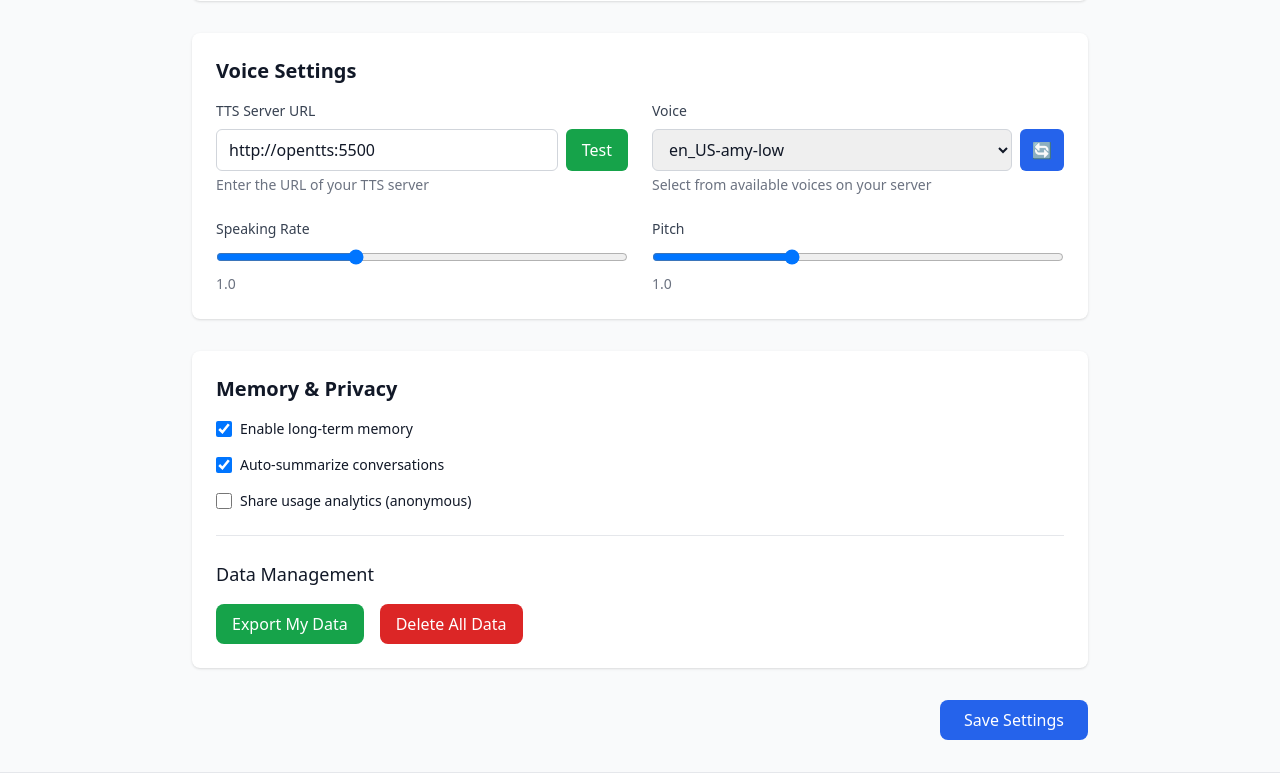
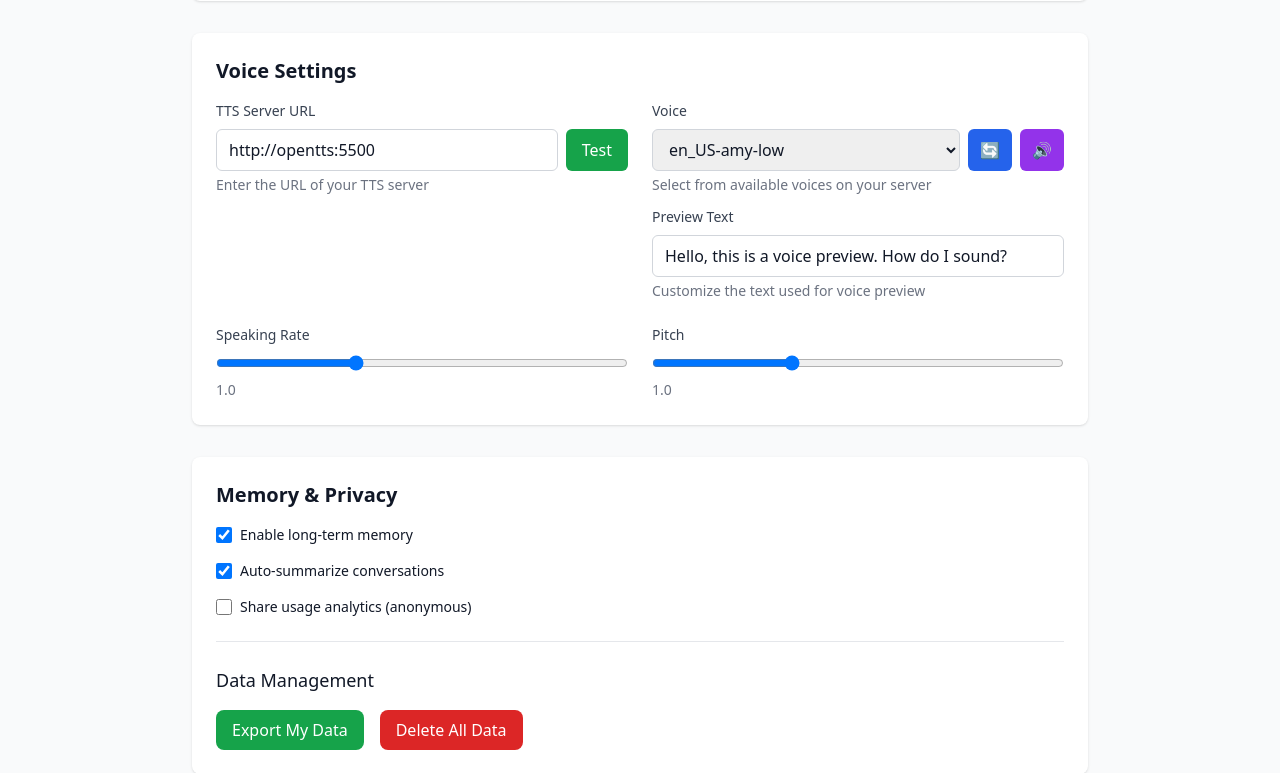
Before and after one commit to chartmann1590/Best-Friend, a Flask app: page /settings/ in a window 1280 px wide. Shown: the part 988-1761 px from the top of the page. Run offline with Flask 3, Linux system fonts and the light colour scheme; the visitor is signed in with stand-in values (Sample User, id 1); data that the repository does not hold is empty; parts of the project's set-up code (start-up, migrations or seed data) failed here and were passed over; some libraries are stand-ins or nearby versions.

Commit message:
Fix TTS voice discovery and add voice preview functionality
- Fix TTS service to properly handle different OpenTTS API response formats
- Add robust voice parsing with fallback field names (id/name, language/lang/locale, etc.)
- Add voice preview endpoint with audio generation and playback
- Add voice preview button (🔊) to settings page with customizable preview text
- Fix TTS service methods to use user-specific settings consistently
- Improve error handling and logging for voice discovery
- Add voice preview status display and audio playback functionality
- Ensure all TTS methods properly use dynamic user settings instead of hardcoded URLs

```diff
--- a/app/blueprints/settings.py
+++ b/app/blueprints/settings.py
@@ -161,3 +161,45 @@ def test_tts_connection():
             'success': False,
             'error': f'Unexpected error: {str(e)}'
         }), 500
+
+@settings_bp.route('/api/preview-voice', methods=['POST'])
+@login_required
+def preview_voice():
+    """Preview a TTS voice with sample text."""
+    try:
+        validate_csrf(request.form.get('csrf_token'))
+    except BadRequest:
+        return jsonify({'error': 'CSRF token validation failed'}), 400
+
+    voice_id = request.form.get('voice_id', '').strip()
+    preview_text = request.form.get('preview_text', 'Hello, this is a voice preview.').strip()
+
+    if not voice_id:
+        return jsonify({'error': 'Voice ID is required'}), 400
+
+    try:
+        # Get TTS service and generate preview
+        tts_service = current_app.tts_service
+        audio_data = tts_service.preview_voice(voice_id, current_user.id, preview_text)
+
+        if audio_data:
+            # Return audio data as base64 encoded string
+            import base64
+            audio_b64 = base64.b64encode(audio_data).decode('utf-8')
+
+            return jsonify({
+                'success': True,
+                'audio_data': audio_b64,
+                'message': f'Voice preview generated successfully'
+            })
+        else:
+            return jsonify({
+                'success': False,
+                'error': 'Failed to generate voice preview'
+            }), 400
+
+    except Exception as e:
+        return jsonify({
+            'success': False,
+            'error': f'Unexpected error: {str(e)}'
+        }), 500
--- a/app/templates/settings.html
+++ b/app/templates/settings.html
@@ -142,8 +142,28 @@
                                 class="px-3 py-2 bg-blue-600 text-white rounded-md hover:bg-blue-700 focus:outline-none focus:ring-2 focus:ring-blue-500 transition-colors">
                             🔄
                         </button>
+                        <button type="button" id="previewVoiceBtn"
+                                class="px-3 py-2 bg-purple-600 text-white rounded-md hover:bg-purple-700 focus:outline-none focus:ring-2 focus:ring-purple-500 transition-colors">
+                            🔊
+                        </button>
                     </div>
                     <p class="text-sm text-gray-500 mt-1">Select from available voices on your server</p>
+                    <div id="voicePreviewStatus" class="mt-2 hidden">
+                        <div id="voicePreviewSuccess" class="hidden text-sm text-green-600 dark:text-green-400"></div>
+                        <div id="voicePreviewError" class="hidden text-sm text-red-600 dark:text-red-400"></div>
+                    </div>
+
+                    <!-- Voice Preview Text Input -->
+                    <div class="mt-3">
+                        <label for="previewText" class="block text-sm font-medium text-gray-700 dark:text-gray-300 mb-2">Preview Text</label>
+                        <div class="flex space-x-2">
+                            <input type="text" id="previewText"
+                                   value="Hello, this is a voice preview. How do I sound?"
+                                   class="flex-1 px-3 py-2 border border-gray-300 dark:border-gray-600 rounded-md focus:ring-2 focus:ring-blue-500 focus:border-transparent dark:bg-gray-700 dark:text-white"
+                                   placeholder="Enter text to preview the voice">
+                        </div>
+                        <p class="text-sm text-gray-500 mt-1">Customize the text used for voice preview</p>
+                    </div>
                 </div>
 
                 <div>
@@ -513,6 +533,96 @@ document.addEventListener('DOMContentLoaded', function() {
         }
     });
 
+    // Voice Preview Button
+    const previewVoiceBtn = document.getElementById('previewVoiceBtn');
+    const previewTextInput = document.getElementById('previewText');
+    const voicePreviewStatus = document.getElementById('voicePreviewStatus');
+    const voicePreviewSuccess = document.getElementById('voicePreviewSuccess');
+    const voicePreviewError = document.getElementById('voicePreviewError');
+
+    previewVoiceBtn.addEventListener('click', async function() {
+        const selectedVoice = ttsVoiceSelect.value;
+        const previewText = previewTextInput.value.trim();
+
+        if (!selectedVoice) {
+            showVoicePreviewError('Please select a voice first');
+            return;
+        }
+
+        if (!previewText) {
+            showVoicePreviewError('Please enter preview text');
+            return;
+        }
+
+        previewVoiceBtn.disabled = true;
+        previewVoiceBtn.textContent = '⏳';
+
+        try {
+            const formData = new FormData();
+            formData.append('voice_id', selectedVoice);
+            formData.append('preview_text', previewText);
+            formData.append('csrf_token', document.querySelector('input[name="csrf_token"]').value);
+
+            const response = await fetch('{{ url_for("settings.preview_voice") }}', {
+                method: 'POST',
+                body: formData
+            });
+
+            const data = await response.json();
+
+            if (data.success) {
+                showVoicePreviewSuccess('Voice preview generated successfully!');
+                // Play the audio preview
+                playAudioPreview(data.audio_data);
+            } else {
+                showVoicePreviewError(data.error);
+            }
+        } catch (error) {
+            console.error('Error generating voice preview:', error);
+            showVoicePreviewError('Failed to generate preview. Please try again.');
+        } finally {
+            previewVoiceBtn.disabled = false;
+            previewVoiceBtn.textContent = '🔊';
+        }
+    });
+
+    function playAudioPreview(audioData) {
+        try {
+            // Convert base64 to audio blob
+            const byteCharacters = atob(audioData);
+            const byteNumbers = new Array(byteCharacters.length);
+            for (let i = 0; i < byteCharacters.length; i++) {
+                byteNumbers[i] = byteCharacters.charCodeAt(i);
+            }
+            const byteArray = new Uint8Array(byteNumbers);
+            const blob = new Blob([byteArray], { type: 'audio/wav' });
+
+            // Create audio element and play
+            const audio = new Audio(URL.createObjectURL(blob));
+            audio.play().catch(e => {
+                console.error('Error playing audio:', e);
+                showVoicePreviewError('Audio preview generated but could not play automatically');
+            });
+        } catch (error) {
+            console.error('Error processing audio preview:', error);
+            showVoicePreviewError('Error processing audio preview');
+        }
+    }
+
+    function showVoicePreviewSuccess(message) {
+        voicePreviewStatus.classList.remove('hidden');
+        voicePreviewSuccess.textContent = message;
+        voicePreviewSuccess.classList.remove('hidden');
+        voicePreviewError.classList.add('hidden');
+    }
+
+    function showVoicePreviewError(message) {
+        voicePreviewStatus.classList.remove('hidden');
+        voicePreviewError.textContent = message;
+        voicePreviewError.classList.add('hidden');
+        voicePreviewSuccess.classList.remove('hidden');
+    }
+
     function showTtsSuccess(message) {
         ttsStatus.classList.remove('hidden');
         ttsSuccess.textContent = message;
```
Also changed, not shown: app/services/tts.py (+68 -10 lines).
